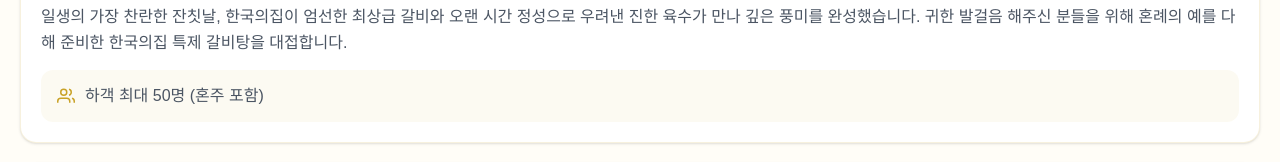
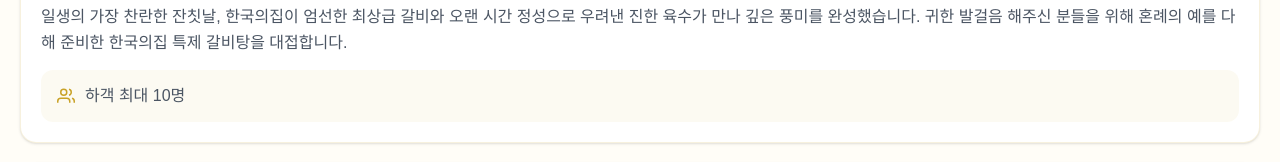
Before and after one commit to tolbilee/traditional-ceremony-app, a Next.js app: page /doljanchi/program in a window 1280 px wide. Both pictures are taken after a click on the button "식사·답례품". Shown: the part 522-684 px from the top of the page. Built offline with nearby package versions, Linux system fonts and the light colour scheme; a web font is replaced by a local one.

Commit message:
Update guest limit in doljanchi meal section
- Change guest limit from 50 to 10 in special galbitang section

```diff
--- a/app/doljanchi/program/page.tsx
+++ b/app/doljanchi/program/page.tsx
@@ -701,7 +701,7 @@ export default function DoljanchiProgramPage() {
                     <path d="M23 21v-2a4 4 0 0 0-3-3.87" />
                     <path d="M16 3.13a4 4 0 0 1 0 7.75" />
                   </svg>
-                  하객 최대 50명 (혼주 포함)
+                  하객 최대 10명
                 </div>
               </div>
             </div>
```
